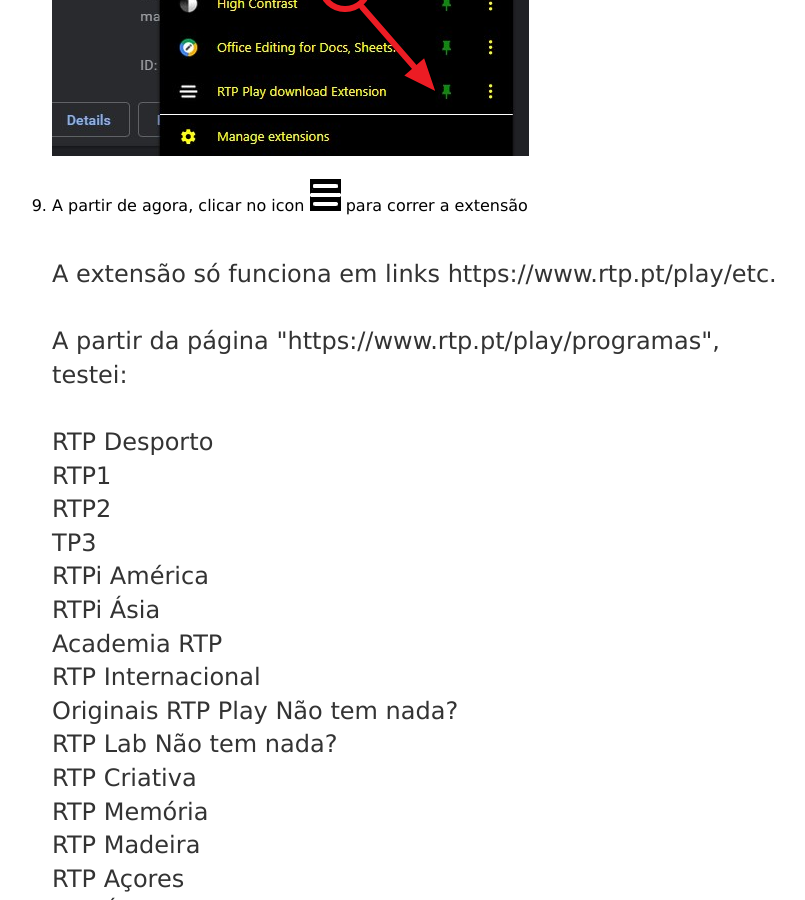
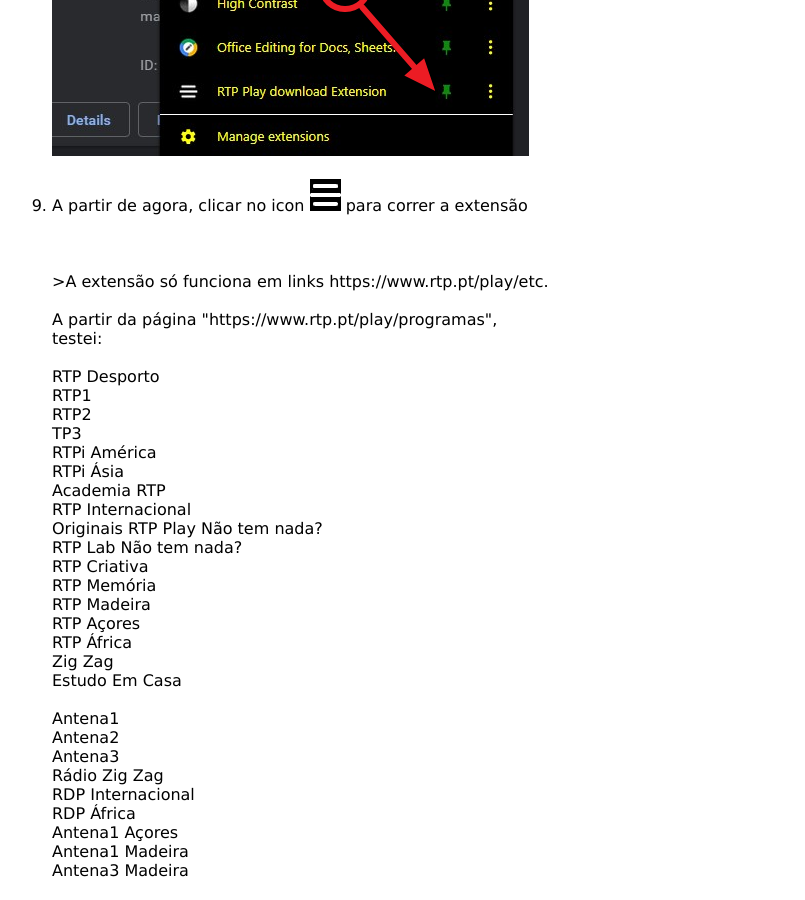
Before and after one commit to rtpplay/recursos.github.io, a Jekyll site: the page built from index.html, in a window 1280 px wide and 900 px high, scrolled down 3522 px. Shown: the whole window, without its empty margins (180-985 px from the left). Built offline with Jekyll 4.4.1, drawn with Linux system fonts in a browser that asks for light colours.

Commit message:
Update index.html

```diff
--- a/index.html
+++ b/index.html
@@ -33,6 +33,7 @@
 	<a href="files/manifest.json" download>manifest.json</a> <br>
 	<a href="files/popup.html" download>popup.html</a> <br>
 	<a href="files/rtp.js" download>rtp.js</a> <br></td>
+	<td>&ensp;</td>
 <td>v 1.07</td>
 </tr>
 
@@ -77,7 +78,7 @@
 			<img src="files/2021-02-20-pinned.png"><br><br>
 		</li>
 		<li>A partir de agora, clicar no icon <img src = "files/icon.png"> para correr a extensão<br><br></li>
-		<p>A extensão só funciona em links https://www.rtp.pt/play/etc.<br><br>
+		<br><br>>A extensão só funciona em links https://www.rtp.pt/play/etc.<br><br>
 			A partir da página "https://www.rtp.pt/play/programas",<br>
 			testei:<br>
 			<br>RTP Desporto
@@ -115,7 +116,7 @@
 			Obrigado pela vossa atenção!
 			<br>
 			<b>Rec</b>
-		</p>
+
 
 	</ol>
 
```
